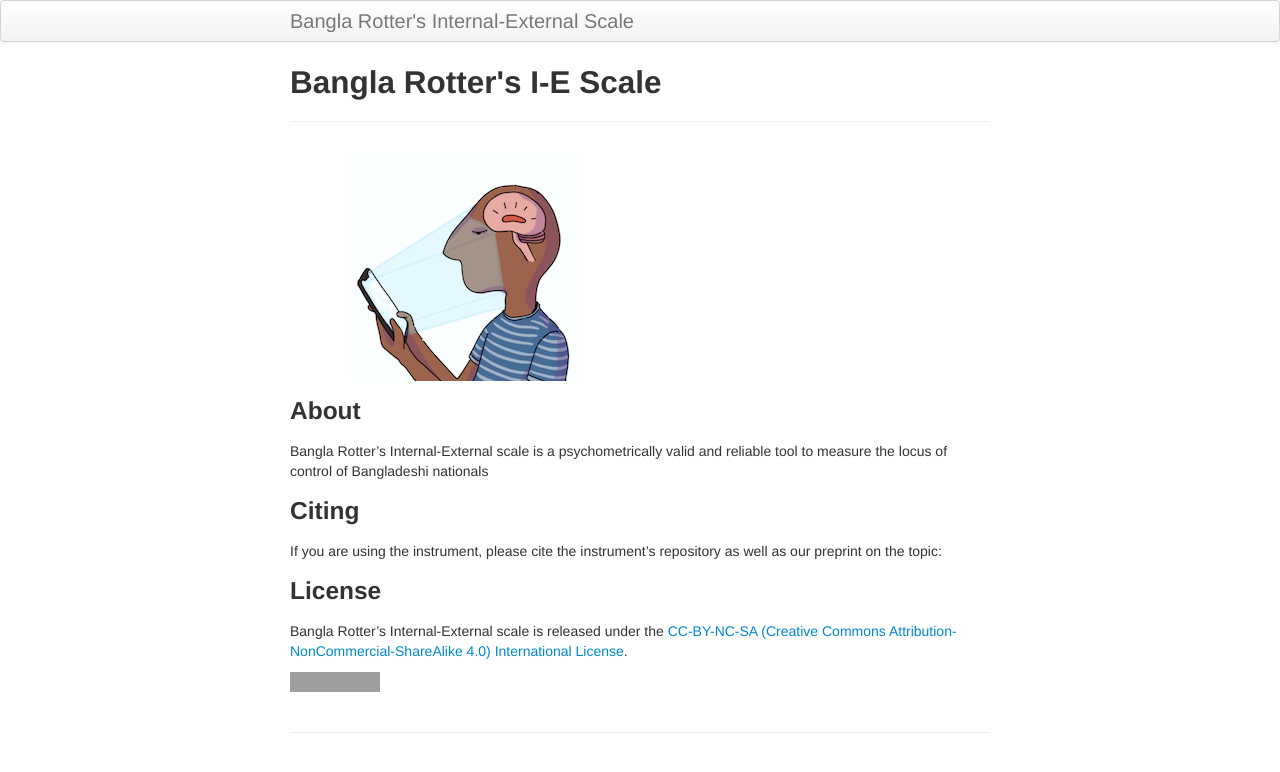
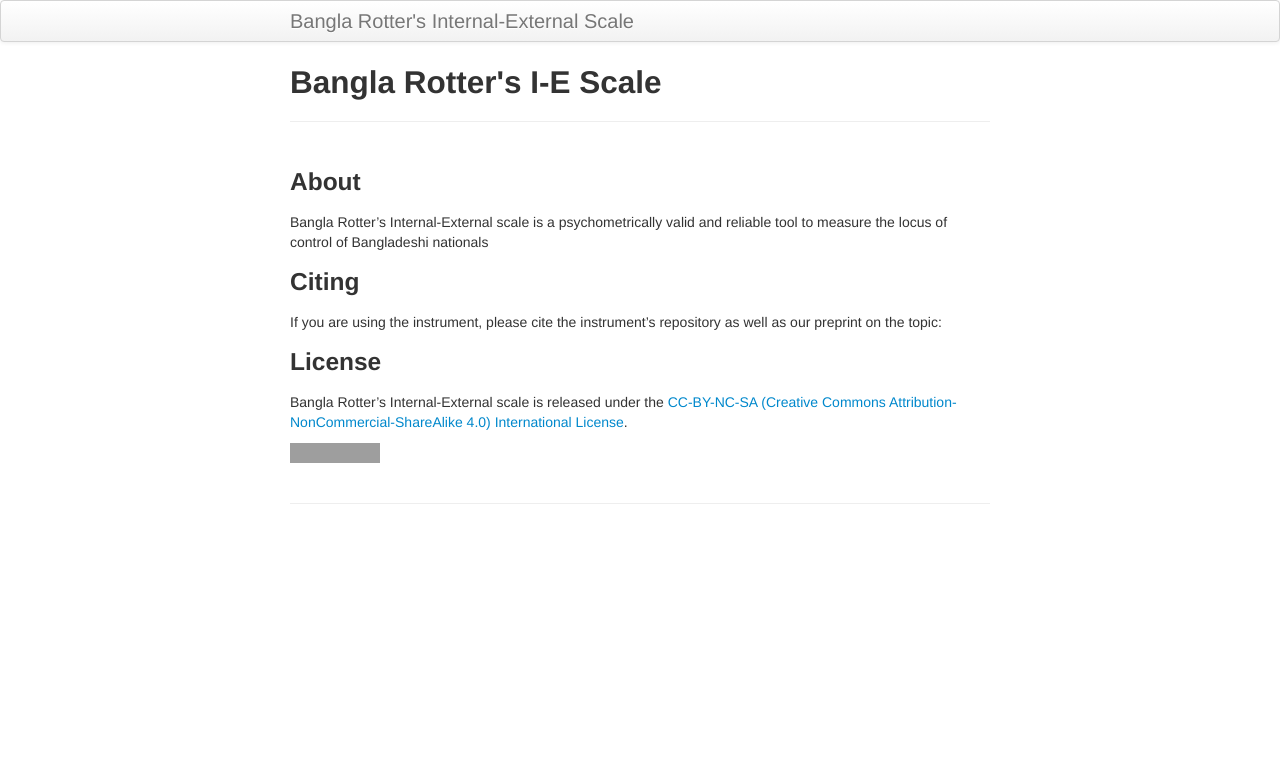
Before and after one commit to Bangla-Rotter-I-E-Scale/Rotter.github.io, a Jekyll site: the page built from index.md, in a window 1280 px wide. Shown: the top 772 px of the page. Built offline with Jekyll 4.4.1, drawn with Linux system fonts in a browser that asks for light colours; grey boxes are pictures that could not be loaded.

Commit message:
Cartoon deleted

```diff
--- a/index.md
+++ b/index.md
@@ -4,7 +4,7 @@ title: Bangla Rotter's I-E Scale
 description: Website for the Bangla Rotter's I-E Scalet
 ---
 
-![LEBA cartoon logo](image.png)
+
 
 ### About
 
```
